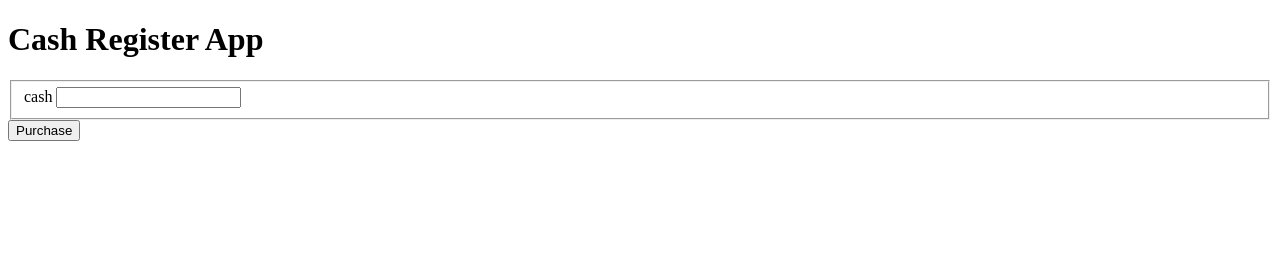
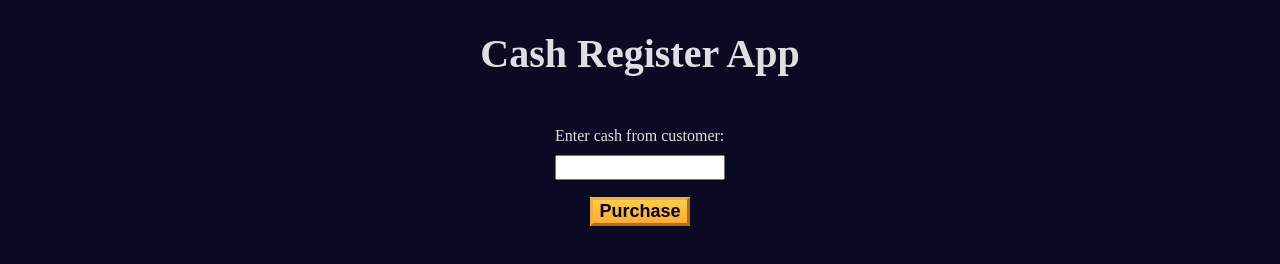
Before and after one commit to mr-dioo/cashRegisterApp, a plain HTML site: page index.html in a window 1280 px wide. Drawn offline with Linux system fonts and the light colour scheme.

Commit message:
basic styles has added

```diff
--- a/index.html
+++ b/index.html
@@ -14,7 +14,7 @@
     <h1>Cash Register App</h1>
     <form>
       <fieldset>
-        <label for="cash">cash</label>
+        <label for="cash">Enter cash from customer:</label>
         <input type="number" id="cash">
       </fieldset>
       <button type="submit" id="purchase-btn">Purchase</button>
--- a/style.css
+++ b/style.css
@@ -0,0 +1,69 @@
+* ,
+::after,
+::before {
+  box-sizing: border-box;
+  font-size: 10px;
+}
+:root {
+  --gray-00: #fff;
+  --gray-99: #101010;
+  --dark-blue: #0a0a23;
+  --light-font: #dfdfe2;
+  --button-border: rgb(250, 172, 50);
+  --yellow-dark: rgb(255, 172, 51);
+  --yellow-light: rgb(254, 204, 76);
+}
+
+
+body {
+  /* font-family: Verdana, Geneva, Tahoma, sans-serif; */
+  background-color: var(--dark-blue);
+  color: var(--light-font);
+}
+
+main {
+  width: 500px;
+  margin: 3rem auto;
+  /* align-items: center; */
+}
+
+
+h1 {
+  font-size: 4rem;
+  text-align: center;
+}
+
+form {
+  display: flex;
+  flex-direction: column;
+}
+
+fieldset {
+  /* max-width: 50%; */
+  margin: 2rem auto 1rem;
+  border: none;
+}
+
+fieldset * {
+ display: block;
+}
+
+label {
+  font-size: 1.6rem;
+  margin-bottom: 1rem;
+}
+input{
+  width: 17rem;
+  height: 2.5rem;
+}
+
+button {
+  width: fit-content;
+  margin: auto;
+  font-size: 1.8rem;
+  font-weight: bold;
+  background-color: var(--button-border);
+  background-image: linear-gradient(var(--yellow-light) , var(--yellow-dark));
+  border-width: 0.3rem;
+  border-color: var(--button-border);
+}
```
